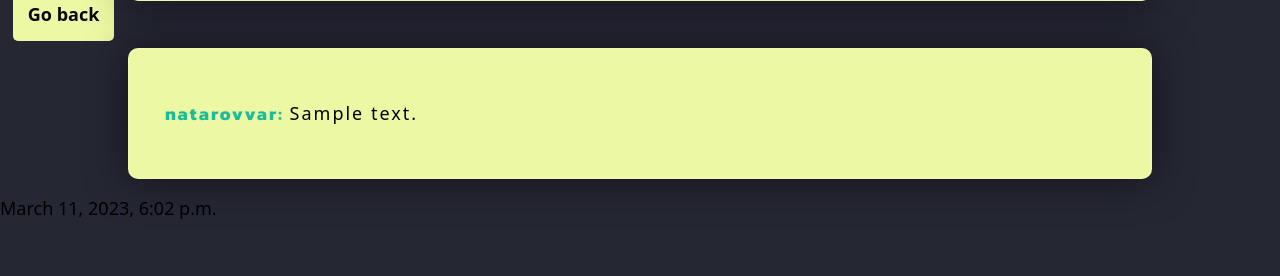
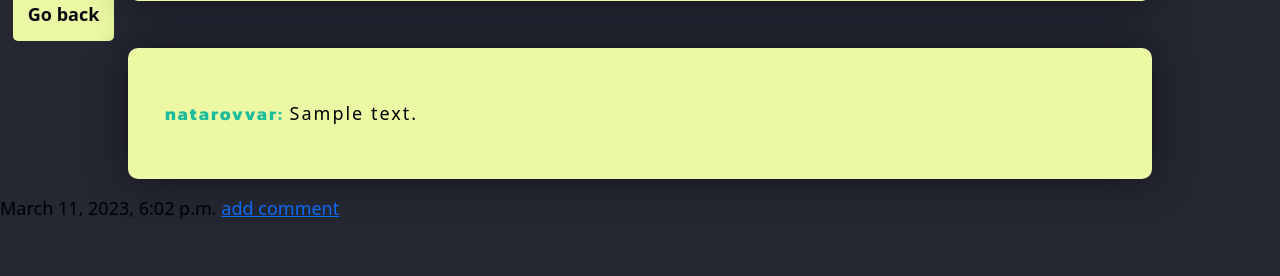
Before and after one commit to natarovvar/django-blog-posts-website, a Django app: a page that uses templates/blog_detail.html in a window 1280 px wide. Shown: the part 524-800 px from the top of the page. Run offline with Django 4.2, Linux system fonts and the light colour scheme; a user stored in the database is signed in; data comes from the database, SQL or seed files in the repository; tables that the repository leaves empty hold one stand-in row (values such as "Sample post"); some libraries are stand-ins or nearby versions.

Commit message:
README.md and comment views

```diff
--- a/posts/urls.py
+++ b/posts/urls.py
@@ -7,6 +7,7 @@ urlpatterns = [
    # path('forum/', views.MessageBoardPageView.as_view(), name = 'forum'),
     path('forum/', views.BlogListView.as_view(), name = 'forum'),
     path('forum/<int:pk>/',views.BlogDetailView.as_view(), name = 'blog_detail'),
+    path('forum/<int:pk>/new_comment',views.CommentCreateView.as_view(), name = 'new_comment'),
     path('forum/new/',views.BlogCreateView.as_view(), name = 'post_new'),
     path('forum/<int:pk>/edit/',views.BlogUpdateView.as_view(), name = 'blog_edit'),
     path('forum/<int:pk>/delete/',views.BlogDeleteView.as_view(), name = 'blog_delete'),
--- a/posts/views.py
+++ b/posts/views.py
@@ -2,8 +2,7 @@ from django.shortcuts import render
 from django .views.generic import ListView, DetailView
 from django .views.generic.edit import CreateView, UpdateView, DeleteView
 from django.urls import reverse_lazy
-from .models import Post
-from .models import Blog
+from .models import Post, Blog, Comment
 from django.contrib.auth.mixins import LoginRequiredMixin
 
 # class MessageBoardPageView(ListView):
@@ -41,3 +40,14 @@ class BlogDeleteView(DeleteView):
     model = Blog
     template_name = 'blog_delete.html'
     success_url = reverse_lazy('forum')
+
+class CommentCreateView(LoginRequiredMixin, CreateView):
+    model = Comment
+    template_name = 'new_comment.html'
+    fields = ['blog', 'comment']
+    success_url = reverse_lazy('forum')
+    login_url = 'login'
+
+    def form_valid(self, form):
+        form.instance.author = self.request.user
+        return super().form_valid(form)
--- a/templates/blog_detail.html
+++ b/templates/blog_detail.html
@@ -25,6 +25,7 @@
         </p>
         {{ detail.date }}
         {% endfor %}
+        <a href="{% url 'new_comment' detail.pk %}">add comment</a>
     </div>
 
 
```
Also changed, not shown: templates/new_comment.html (added, +12 -0 lines), README.md (added), posts/migrations/0011_alter_comment_blog.py (added), posts/migrations/0012_alter_comment_blog.py (added).
